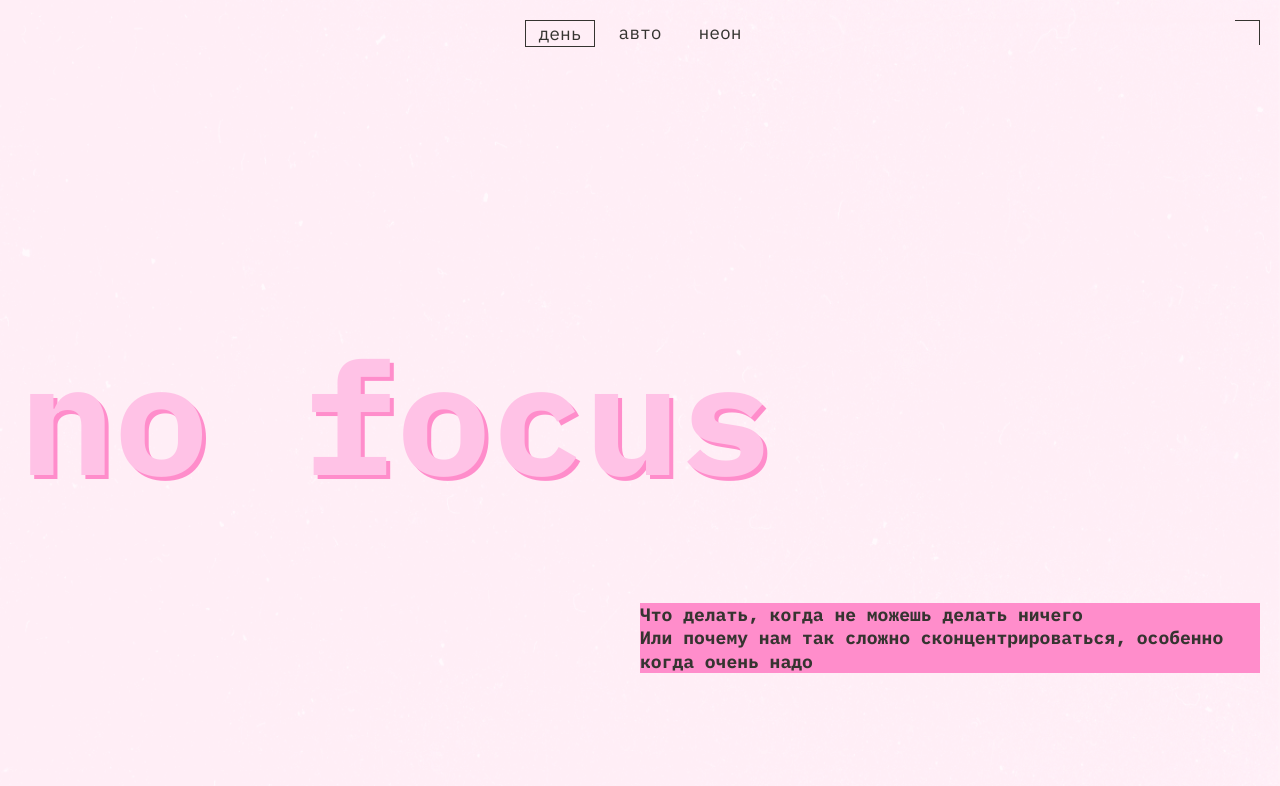
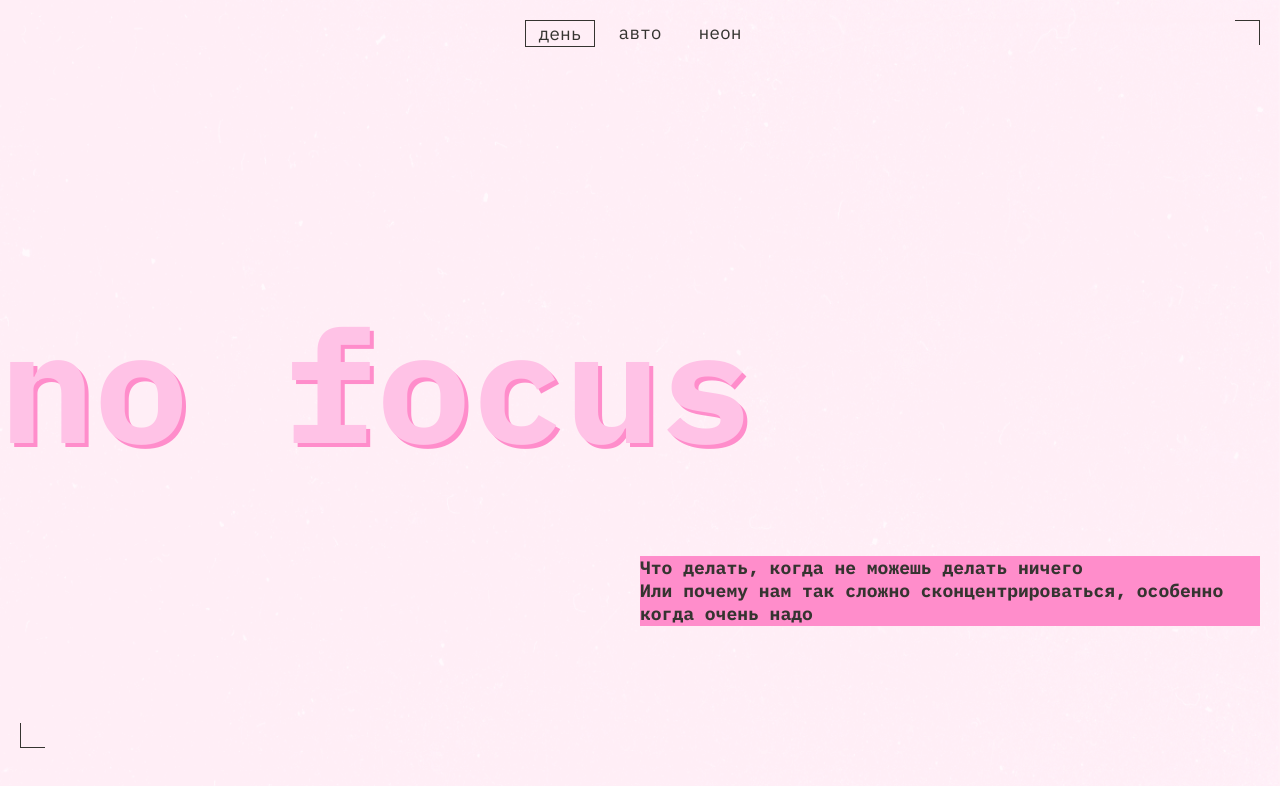
Before and after one commit to Vanda35/slozhno-sosredotochitsya, a plain HTML site: page index.html in a window 1280 px wide. Both pictures are taken after a click on the button "день". Shown: the top 786 px of the page. Drawn offline with Linux system fonts and the light colour scheme.

Commit message:
size 768

```diff
--- a/styles/dark.css
+++ b/styles/dark.css
@@ -12,6 +12,7 @@
   --accent-color: #ff0070;
   --text-accent-color: #DB00FF;
   --text-color: #F1B2CE;
+  --decoration-color: #ff0070;
   --bg-color: #000028;
   background-image: url("../images/cover-image-dark.png");
 }
--- a/styles/light.css
+++ b/styles/light.css
@@ -12,6 +12,7 @@
   --accent-color: #ff8dcb;
   --text-accent-color: #ffc2e6;
   --text-color: #353430;
+  --decoration-color: #353430;
   --bg-color: #fff1f7;
   background-image: url("../images/cover-image-light.png");
 }
@@ -21,6 +22,7 @@
     --accent-color: #ff8dcb;
     --text-accent-color: #ffc2e6;
     --text-color: #353430;
+    --decoration-color: #353430;
     --bg-color: #fff1f7;
     background-image: url("../images/cover-image-light.png");
   }
@@ -35,41 +37,6 @@
   box-shadow: none;
   width: 0;
   height: 0;
-}
-
-.theme_light .decorated-zone::before {
-  background: linear-gradient(
-        to right,
-        transparent 0,
-        transparent 0,
-        transparent calc(100% - 25px),
-        var(--text-color) 0
-      )
-      0 0 / 100% 1px no-repeat,
-    linear-gradient(
-        to right,
-        var(--text-color) 25px,
-        transparent 0,
-        transparent calc(100% - 25px),
-        transparent 0
-      )
-      0 100% / 100% 1px no-repeat,
-    linear-gradient(
-        to bottom,
-        transparent 0,
-        transparent 0,
-        transparent calc(100% - 25px),
-        var(--text-color) 0
-      )
-      0 0 / 1px 100% no-repeat,
-    linear-gradient(
-        to bottom,
-        var(--text-color) 25px,
-        transparent 0,
-        transparent calc(100% - 25px),
-        transparent 0
-      )
-      100% 0 / 1px 100% no-repeat;
 }
 
 .theme_light .header__theme-menu-button {
--- a/styles/style.css
+++ b/styles/style.css
@@ -30,39 +30,39 @@
   top: 0;
   right: 0;
   bottom: 0;
+  pointer-events: none;
   background: linear-gradient(
         to right,
-        var(--accent-color) 25px,
+        transparent 0,
         transparent 0,
         transparent calc(100% - 25px),
-        var(--accent-color) 0
+        var(--decoration-color) 0
       )
       0 0 / 100% 1px no-repeat,
     linear-gradient(
         to right,
-        var(--accent-color) 25px,
+        var(--decoration-color) 25px,
         transparent 0,
         transparent calc(100% - 25px),
-        var(--accent-color) 25px
+        transparent 0
       )
       0 100% / 100% 1px no-repeat,
     linear-gradient(
         to bottom,
-        var(--accent-color) 25px,
+        transparent 0,
         transparent 0,
         transparent calc(100% - 25px),
-        var(--accent-color) 0
+        var(--decoration-color) 0
       )
       0 0 / 1px 100% no-repeat,
     linear-gradient(
         to bottom,
-        var(--accent-color) 25px,
+        var(--decoration-color) 25px,
         transparent 0,
         transparent calc(100% - 25px),
-        var(--accent-color) 25px
+        transparent 0
       )
       100% 0 / 1px 100% no-repeat;
-  pointer-events: none;
 }
 
 .header__logo {
@@ -159,7 +159,6 @@
   text-shadow: 4px 4px 0 var(--accent-color);
   font-weight: 700;
   line-height: 96px;
-  letter-spacing: 0em;
   text-align: left;
   justify-self: flex-start;
   align-self: center;
@@ -255,6 +254,7 @@
   display: flex;
   justify-content: center;
   align-items: center;
+  margin-block-end: -25px;
 }
 
 .footer__title {
@@ -272,7 +272,7 @@
 
   .page {
     padding: 20px;
-    gap: 80px;
+    gap: 20px;
   }
 
   .header__text {
@@ -283,12 +283,18 @@
     min-height: 984px;
   }
 
+  .header__title {
+    margin-inline-start: -20px;
+    line-height: 99px;
+    letter-spacing: 0;
+  }
+
   .main {
-    gap: 70px;
+    gap: 80px;
+    margin: 60px 0px 45px;
   }
 
   .content {
-    gap: 25px;
     grid-template-columns: 1fr 2fr;
   }
 
@@ -301,8 +307,12 @@
   }
 
   .article {
-    gap: 5px;
+    gap: 10px;
     grid-column: 2 / 3;
+  }
+
+  .content:nth-of-type(2) {
+    margin-block-start: -20px;
   }
 
   .content:nth-of-type(2) .content__title {
@@ -316,7 +326,6 @@
 
   .gallery__list {
     grid-template-columns: repeat(3, calc((100% - 40px) / 3));
-    grid-template-rows: repeat(3, calc((100% - 40px) / 3));
     gap: 20px;
   }
 
@@ -329,6 +338,7 @@
     object-fit: cover;
     object-position: center;
   }
+
   .gallery__list-item {
     width: 100%;
     height: 100%;
@@ -349,11 +359,12 @@
   .gallery__list-item:nth-child(5) {
     grid-column: span 2;
   }
+
 }
 
 @media (min-width: 1024px) {
   .decorated-zone {
-    min-height: calc(100vh - 8px);
+    min-height: 728px;
   }
 
   .header__theme-menu {
@@ -367,7 +378,8 @@
   }
 
   .main {
-    gap: 60px;
+    gap: 80px;
+    margin: 60px 0px 45px;
   }
 
   .special-title-decor {
@@ -375,12 +387,11 @@
   }
 
   .article {
-    gap: 3px;
+    gap: 10px;
     grid-column: 2 / 4;
   }
 
   .content {
-    gap: 25px;
     grid-template-columns: repeat(3, 1fr);
   }
 
@@ -394,13 +405,12 @@
   }
 
   .gallery {
-    margin-block-start: 25px;
     gap: 25px;
   }
 
   .gallery__list {
     grid-template-columns: repeat(3, calc((100% - 50px) / 3));
-    grid-template-rows: repeat(3, calc((100% - 25px) / 3));
     gap: 25px;
   }
+
 }
--- a/styles/variables.css
+++ b/styles/variables.css
@@ -6,6 +6,7 @@
   --accent-color: #ff0070;
   --text-accent-color: #DB00FF;
   --text-color: #F1B2CE;
+  --decoration-color: #ff0070;
   --bg-color: #000028;
   --logo-size: clamp(7.25rem, 7.0115rem + 1.0178vw, 7.5rem);
 }
```
